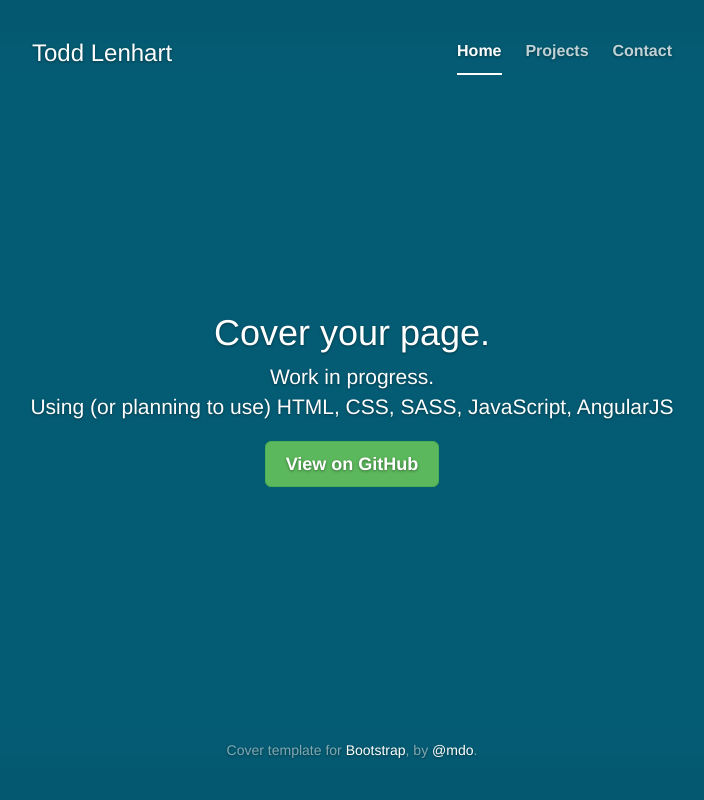
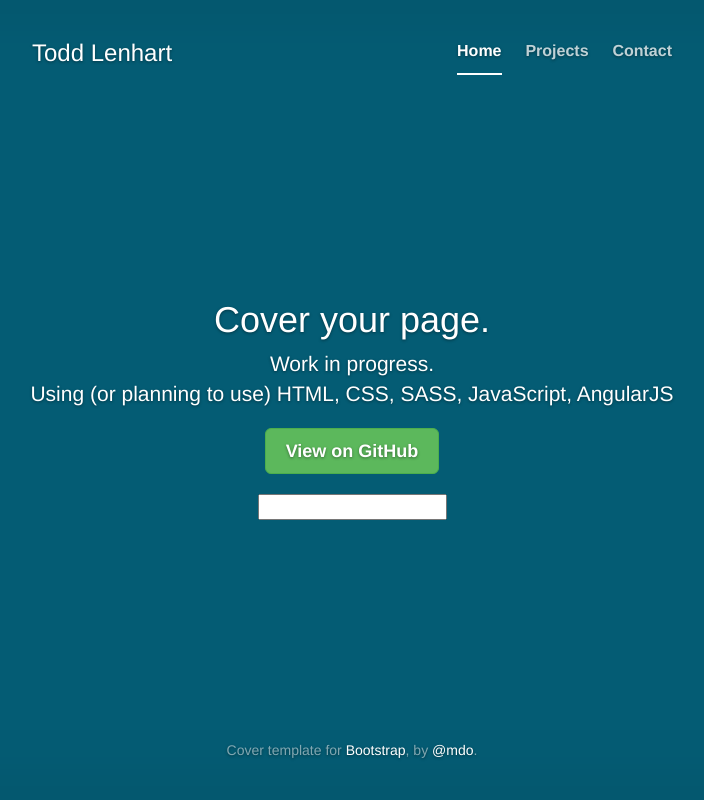
Before and after one commit to tlenhart/toddlenhart.com, a website: page src/client/index.html in a window 1280 px wide. Shown: the whole page, without its empty margins (288-992 px from the left). Drawn offline with nearby package versions, Linux system fonts and the light colour scheme; files that its build step writes are made by us from their sources.

Commit message:
Stuff. (Yeah, it's a great commit message.)

```diff
--- a/src/client/index.html
+++ b/src/client/index.html
@@ -46,7 +46,7 @@
                 </div>
             </div>
 
-            <div class="inner cover">
+            <div id="inner-cover" class="inner cover">
                 <h1 class="cover-heading">Cover your page.</h1>
                 <p class="lead">Work in progress.<br>Using (or planning to use) HTML, CSS, SASS, JavaScript, AngularJS</p>
                 <p class="lead">
@@ -97,5 +97,12 @@
         }
     })();
 </script>
+<script>
+    // Test script for trying things.
+    var field = document.createElement("input");
+    field.type = "check";
+    field.className = "input email";
+    document.getElementsByClassName("cover")[0].appendChild(field);
+</script>
 </body>
 </html>
```
Also changed, not shown: gulpfile.js (+9 -0 lines).
